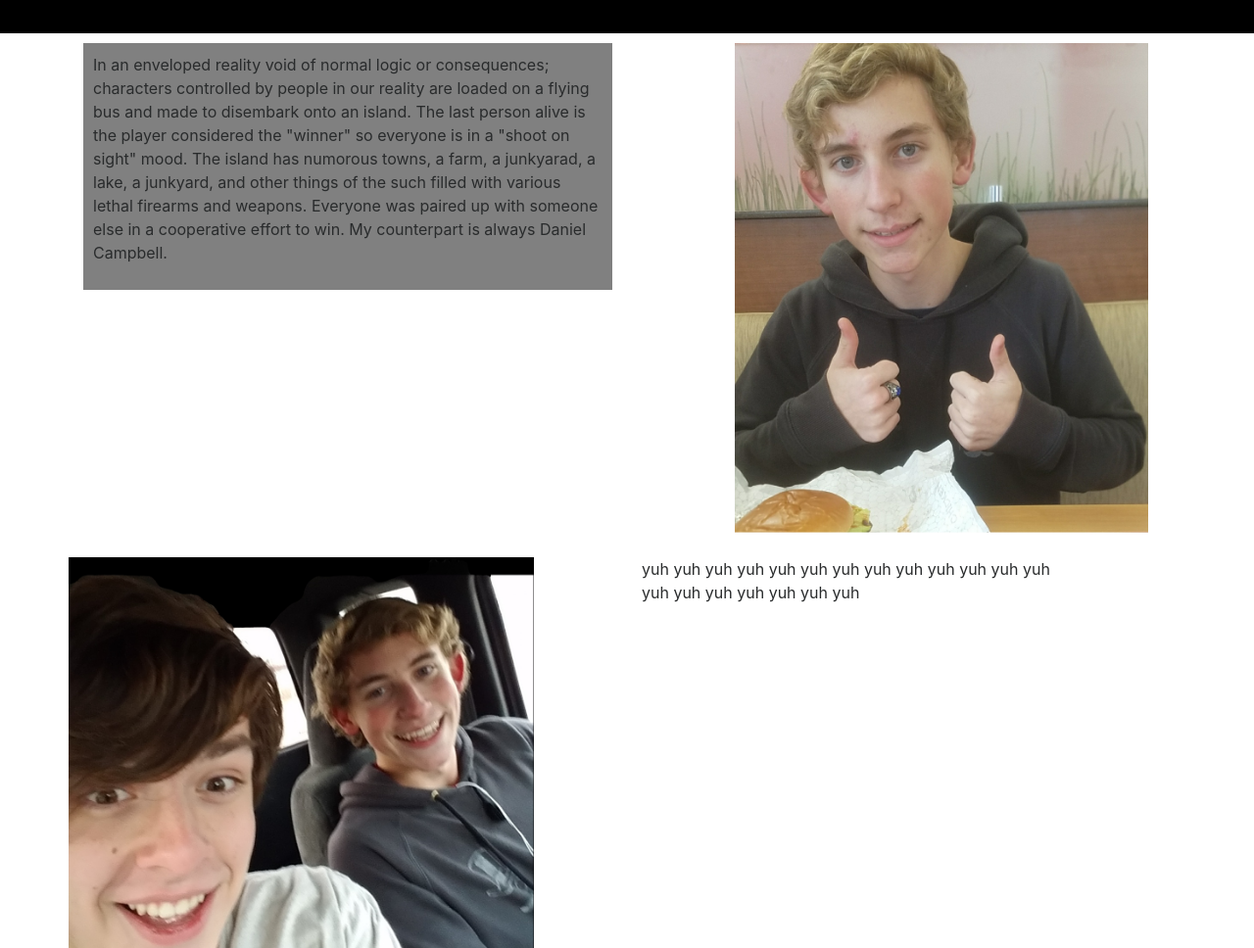
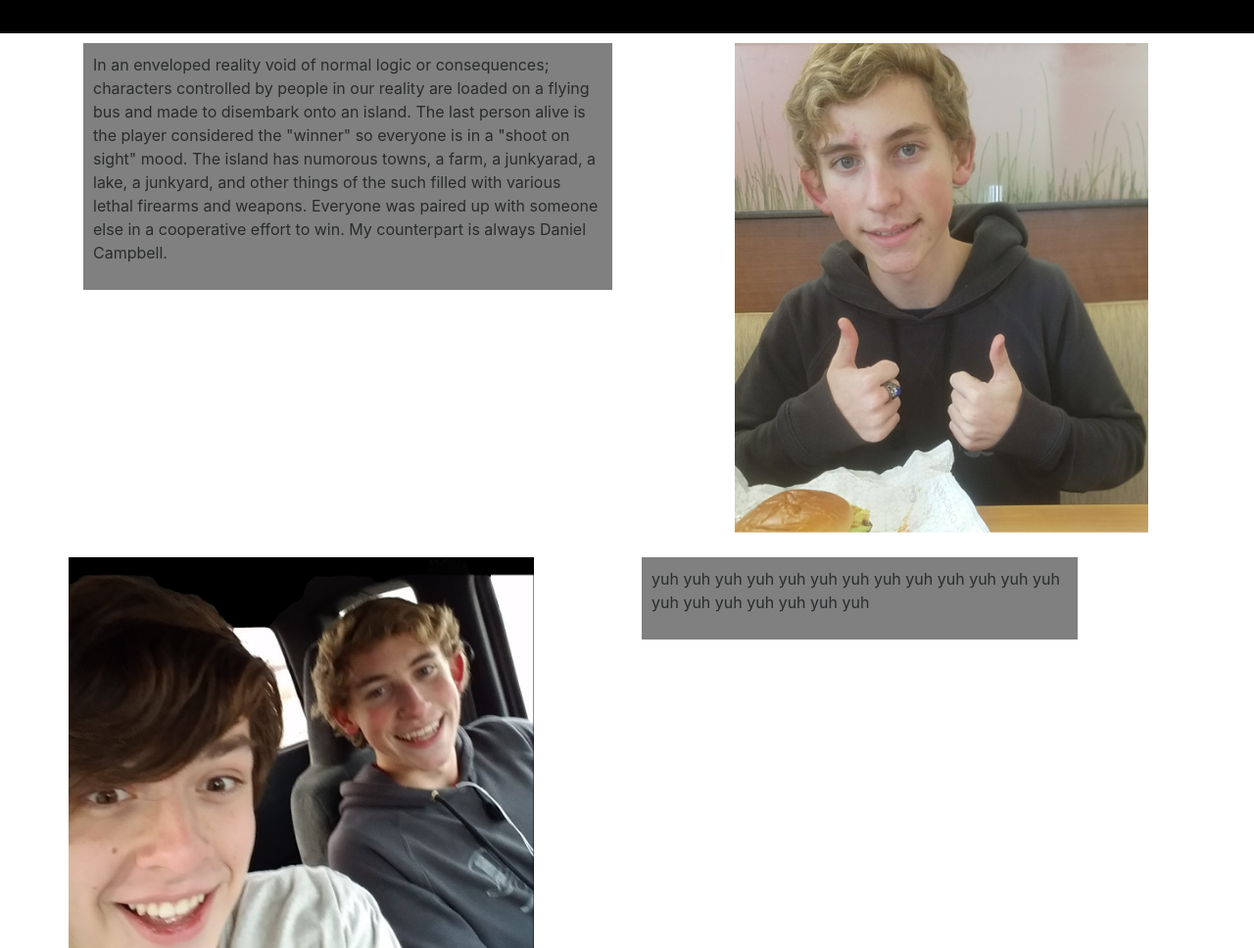
Before and after one commit to FireLevelOne/bio-daniel-campbell, a plain HTML site: page index.html in a window 1280 px wide. Shown: the part 132-1100 px from the top of the page at 98% size. Drawn offline with nearby package versions, Linux system fonts and the light colour scheme.

Commit message:
Update index.html

```diff
--- a/index.html
+++ b/index.html
@@ -62,9 +62,9 @@
 
       <div class="col-sm-1"></div>
 
-      <div class="col-sm-5">
+      <div class="col-sm-5"> <div class="paragraph-1">
          <p>yuh yuh yuh yuh yuh yuh yuh yuh yuh yuh yuh yuh yuh yuh yuh yuh yuh yuh yuh yuh </p>
-      </div>
+      </div> </div>
    </div>
 </div>
 
```
